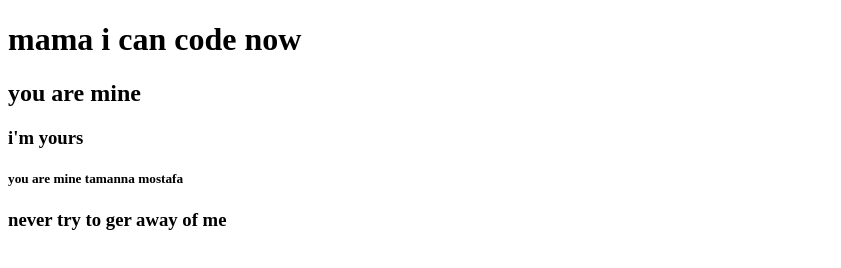
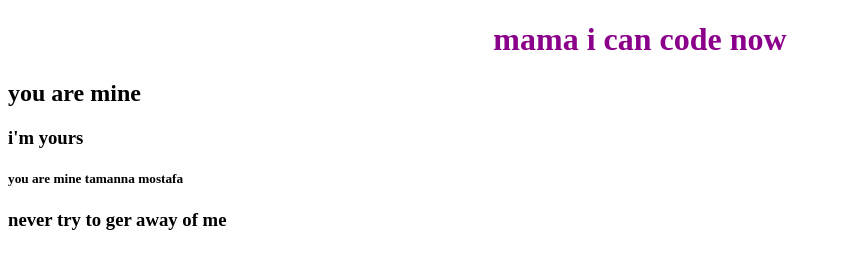
Before and after one commit to mahmudul0022/my-first-repo, a plain HTML site: page index.html in a window 1280 px wide. Shown: the whole page, without its empty margins (0-841 px from the left). Drawn offline with Linux system fonts and the light colour scheme.

Commit message:
style added

```diff
--- a/style.css
+++ b/style.css
@@ -1,4 +1,4 @@
-h{
+h1{
     color: darkmagenta;
 text-align: center;
 
```
